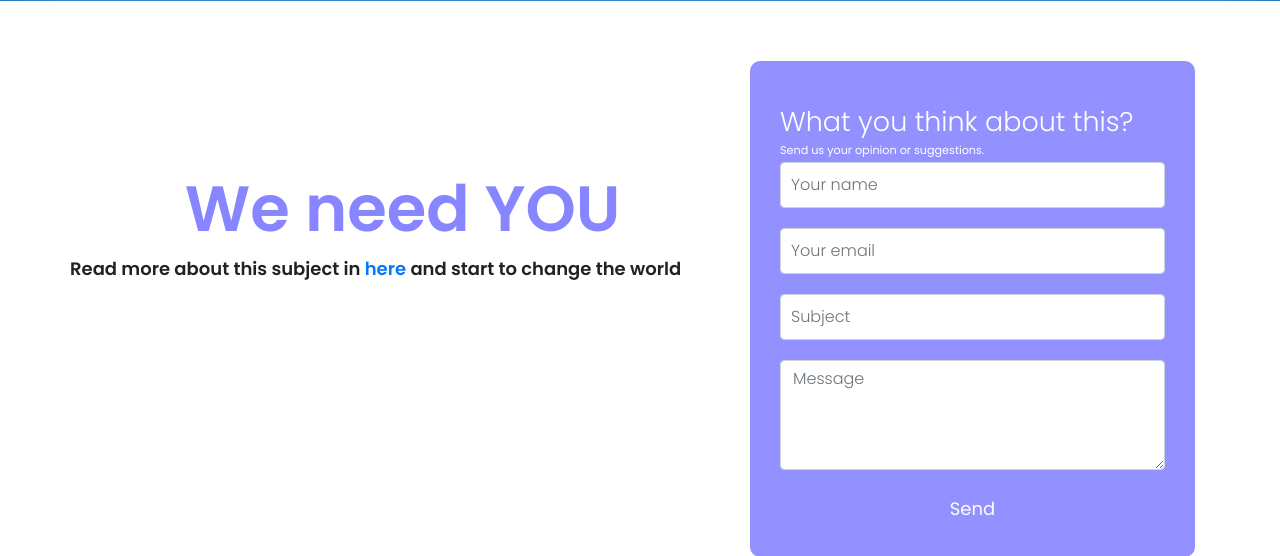
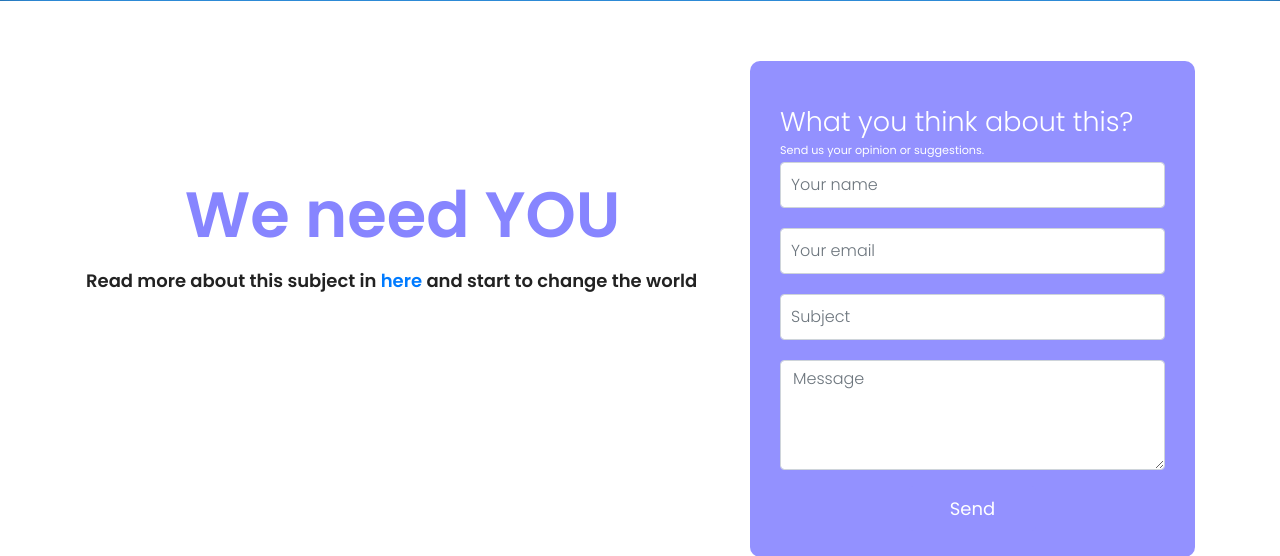
Before and after one commit to zorb42/technical_challenge, a CodeIgniter app: page /technical_challenge/ in a window 1280 px wide. Shown: the part 1809-2365 px from the top of the page. Run offline with CodeIgniter, Linux system fonts and the light colour scheme; some libraries are stand-ins or nearby versions.

Commit message:
alteracao no css

```diff
--- a/assets/css/custom.css
+++ b/assets/css/custom.css
@@ -67,10 +67,6 @@ article p {
 	font-size: 4rem;
 }
 
-.need-you-left h5 {
-	color: #fff;
+.need-you-left h3, .need-you-left h4{
+	margin: 1rem;
 }
-
-.need-you-left h3, .need-you-left h5{
-	margin: 10px 0;
-}
```
